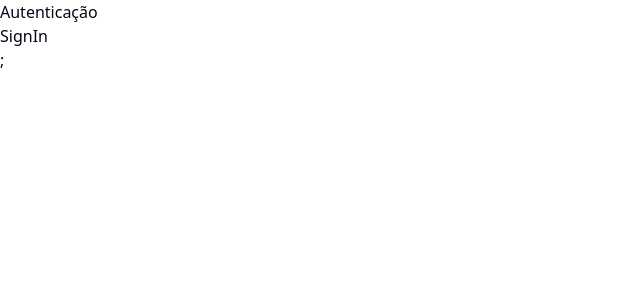
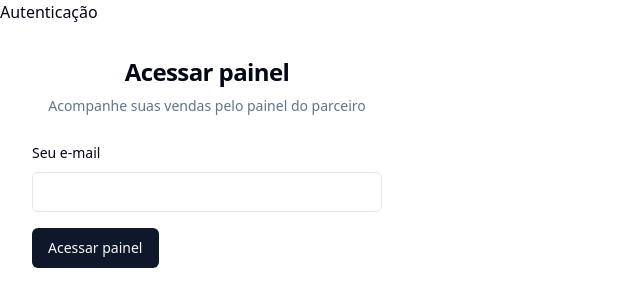
Before and after one commit to PedroGrunwald/Pizza-Shop, a React (Vite) app: page /sign-in in a window 1280 px wide. Shown: the top 306 px of the page, without its empty margins (0-640 px from the left). Built offline with nearby package versions, Linux system fonts and the light colour scheme.

Commit message:
feat: add sign-in initial scheme

```diff
--- a/src/pages/auth/sign-in.tsx
+++ b/src/pages/auth/sign-in.tsx
@@ -1,10 +1,31 @@
+import { Button } from "@/components/ui/button";
+import { Input } from "@/components/ui/input";
+import { Label } from "@/components/ui/label";
 import { Helmet } from "react-helmet-async";
 
 export function SignIn() {
   return (
     <>
       <Helmet title="login" />
-      <h1>SignIn</h1>;
+      <div className="p-8">
+        <div className="w-[350px] flex flex-col justify-center gap-6">
+          <div className="flex flex-col gap-2 text-center">
+            <h1 className="text-2xl font-semibold tracking-tight">Acessar painel</h1>
+            <p className="text-sm text-muted-foreground">Acompanhe suas vendas pelo painel do parceiro</p>
+          </div>
+
+          <div>
+            <form className="space-y-4">
+              <div className="space-y-2">
+                <Label htmlFor="email">Seu e-mail</Label>
+                <Input id="email" type="email"/>
+
+              </div>
+              <Button type="submit">Acessar painel</Button>
+            </form>
+          </div>
+        </div>
+      </div>
     </>
   );
 }
```
